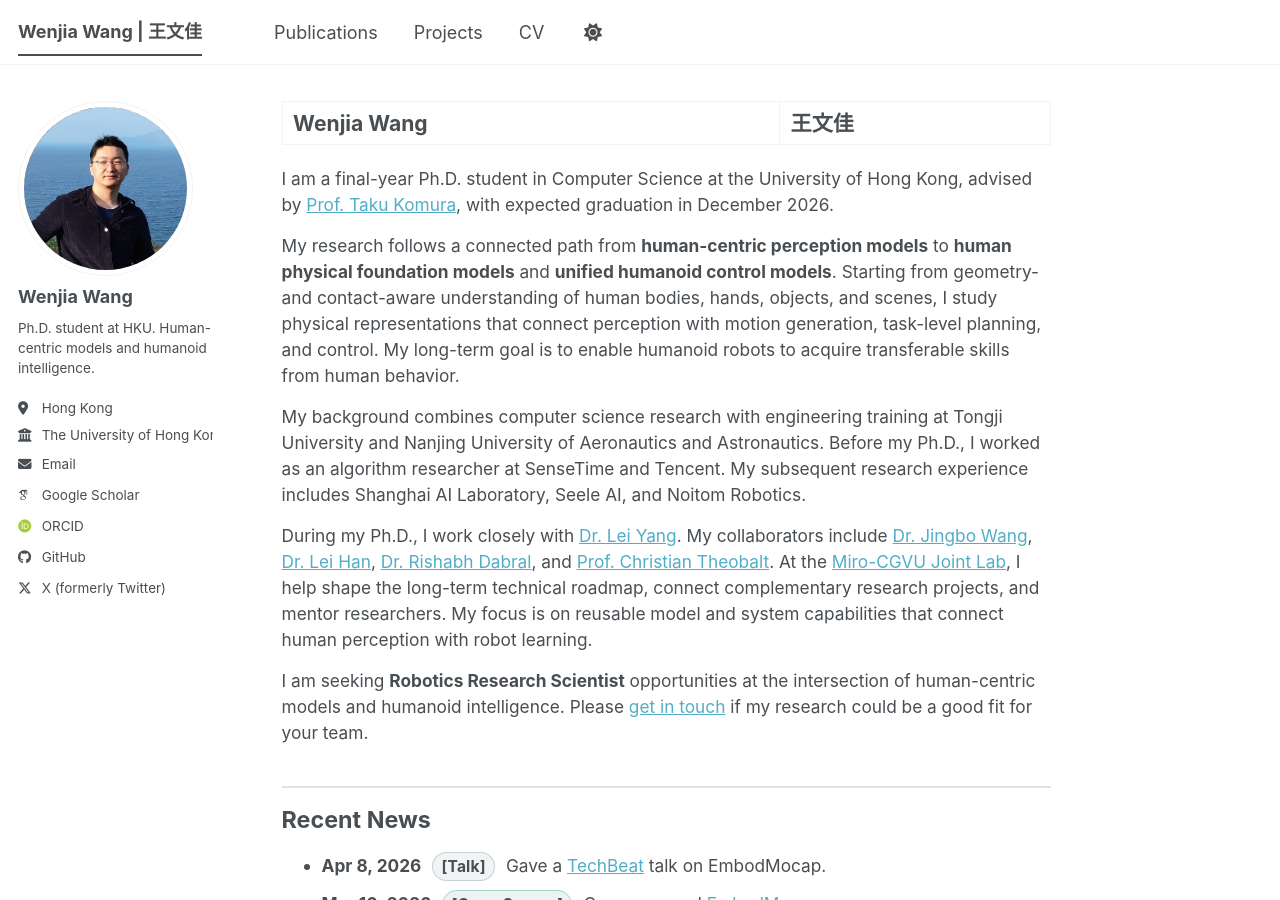
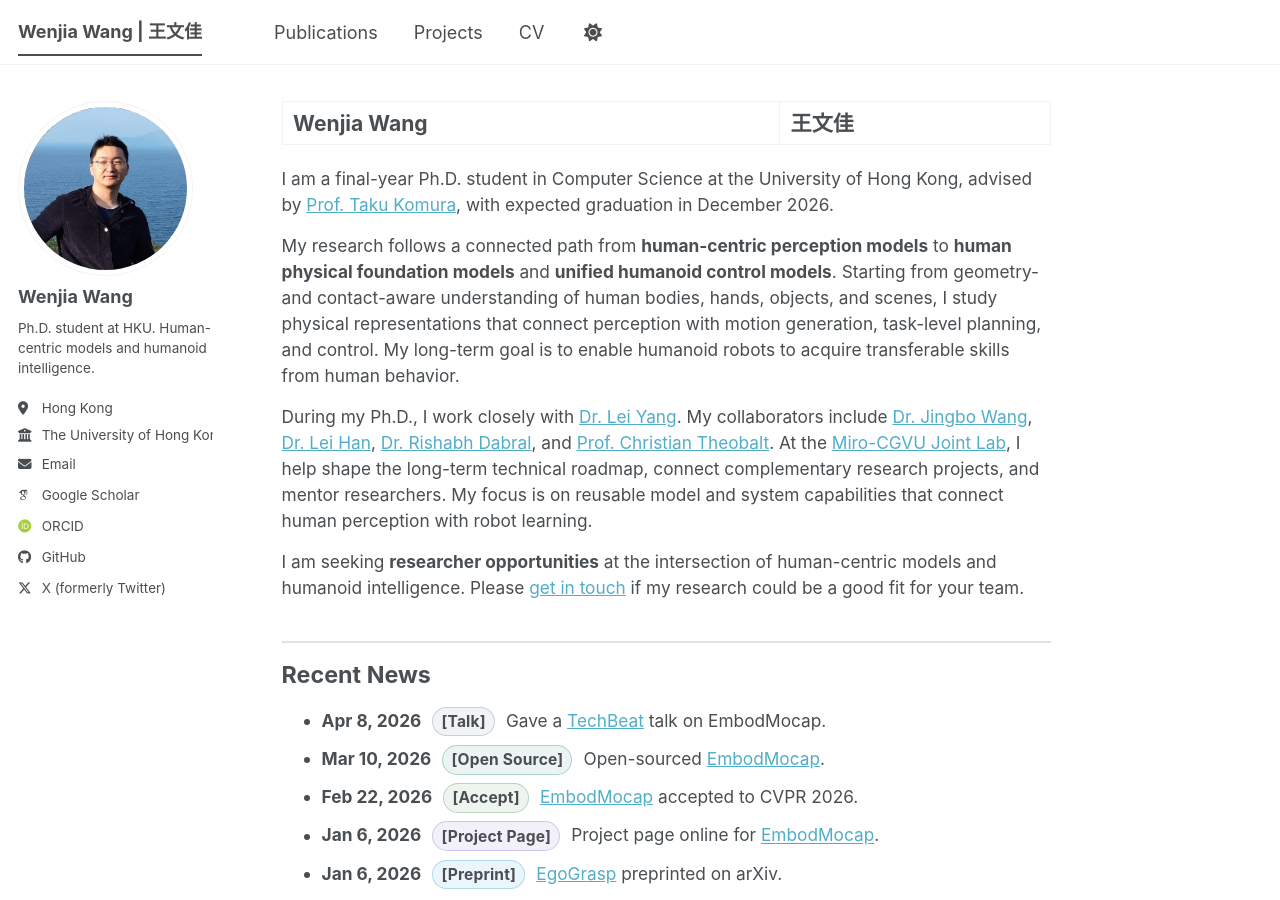
Before and after one commit to WenjiaWang0312/WenjiaWang0312.github.io, a Jekyll site: the page built from _pages/about.md, in a window 1280 px wide and 900 px high. Built offline with Jekyll 4.4.1, drawn with Linux system fonts in a browser that asks for light colours; some web fonts are replaced; a script bundle is joined from its source files by our own code; library files that are not in the unit come from our copies.

Commit message:
Simplify homepage introduction and researcher opportunities

```diff
--- a/_pages/about.md
+++ b/_pages/about.md
@@ -10,9 +10,8 @@ redirect_from:
 <div class="home-intro">
   <p>I am a final-year Ph.D. student in Computer Science at the University of Hong Kong, advised by <a href="https://hku-cg.github.io/">Prof. Taku Komura</a>, with expected graduation in December 2026.</p>
   <p>My research follows a connected path from <strong>human-centric perception models</strong> to <strong>human physical foundation models</strong> and <strong>unified humanoid control models</strong>. Starting from geometry- and contact-aware understanding of human bodies, hands, objects, and scenes, I study physical representations that connect perception with motion generation, task-level planning, and control. My long-term goal is to enable humanoid robots to acquire transferable skills from human behavior.</p>
-  <p>My background combines computer science research with engineering training at Tongji University and Nanjing University of Aeronautics and Astronautics. Before my Ph.D., I worked as an algorithm researcher at SenseTime and Tencent. My subsequent research experience includes Shanghai AI Laboratory, Seele AI, and Noitom Robotics.</p>
   <p>During my Ph.D., I work closely with <a href="https://scholar.google.com/citations?user=jZH2IPYAAAAJ&amp;hl=en">Dr. Lei Yang</a>. My collaborators include <a href="https://wangjingbo1219.github.io/">Dr. Jingbo Wang</a>, <a href="https://www.leihan.org/">Dr. Lei Han</a>, <a href="https://rishabhdabral.github.io/">Dr. Rishabh Dabral</a>, and <a href="https://people.mpi-inf.mpg.de/~theobalt/">Prof. Christian Theobalt</a>. At the <a href="https://hku-cg.github.io/mirod-lab/">Miro-CGVU Joint Lab</a>, I help shape the long-term technical roadmap, connect complementary research projects, and mentor researchers. My focus is on reusable model and system capabilities that connect human perception with robot learning.</p>
-  <p>I am seeking <strong>Robotics Research Scientist</strong> opportunities at the intersection of human-centric models and humanoid intelligence. Please <a href="mailto:wwj2022@connect.hku.hk">get in touch</a> if my research could be a good fit for your team.</p>
+  <p>I am seeking <strong>researcher opportunities</strong> at the intersection of human-centric models and humanoid intelligence. Please <a href="mailto:wwj2022@connect.hku.hk">get in touch</a> if my research could be a good fit for your team.</p>
 </div>
 
 <section class="home-section home-section--news">
```
